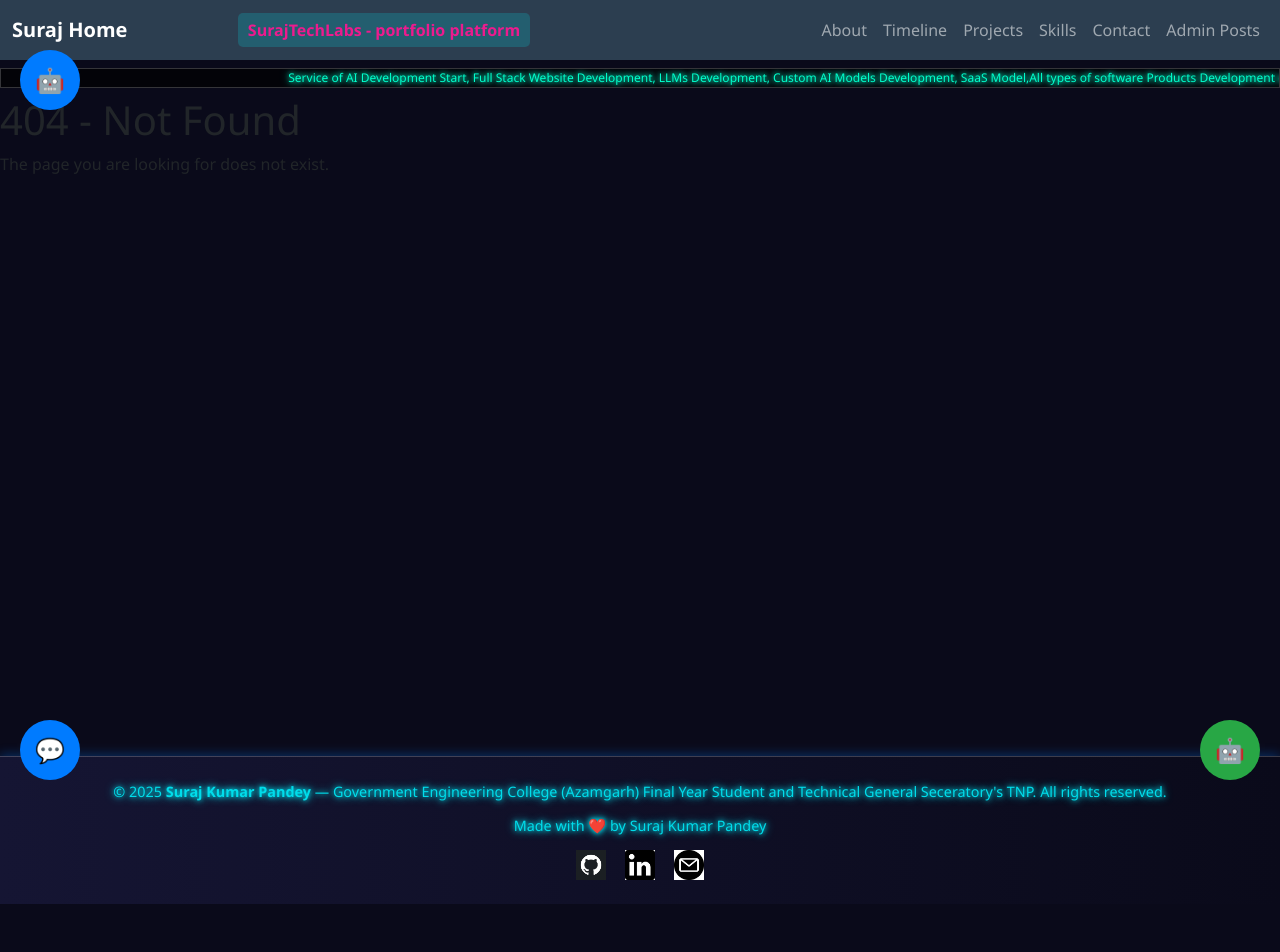
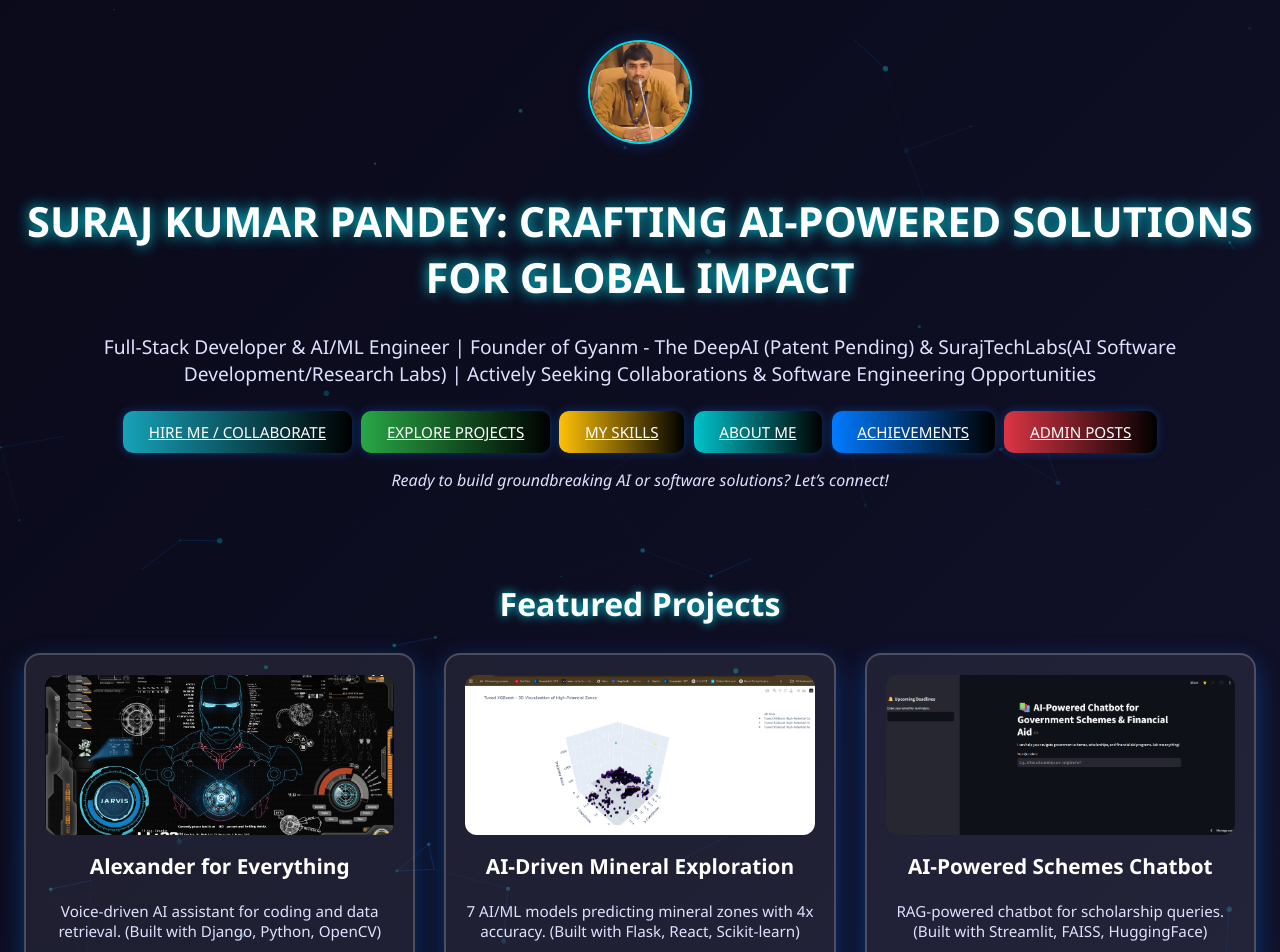
Before and after one commit to surajpandey111/suraj-portfolio, a React (Create React App) app: page /home in a window 1280 px wide. Shown: the top 952 px of the page. Before the commit the page ends 904 px from the top, so only its background shows below. Built offline with nearby package versions, Linux system fonts and the light colour scheme.

Commit message:
Refactor App component for routing and navigation
Refactor App component to use BrowserRouter and Routes for navigation, replacing the previous structure with a more modular approach. Added Login and Explore components while removing unnecessary elements.

```diff
--- a/src/App.js
+++ b/src/App.js
@@ -1,108 +1,26 @@
 import React from "react";
-  import { BrowserRouter as Router, Routes, Route, Link } from "react-router-dom";
-  import PortfolioChat from "./PortfolioChat";
-  import PortfolioChatFaiss from "./PortfolioChatFaiss";
-  import AdminPosts from "./AdminPosts";
-  import About from "./About";
-  import Timeline from "./Timeline";
-  import Contact from "./Contact";
-  import Skills from "./Skills";
-  import Projects from "./Projects";
-  import Home from "./Home";
-  import NotFound from "./NotFound";
-  import "./App.css";
-  import "slick-carousel/slick/slick.css";
-  import "slick-carousel/slick/slick-theme.css";
-  import 'bootstrap/dist/css/bootstrap.min.css';
-  import 'bootstrap/dist/js/bootstrap.bundle.min.js';
+import { BrowserRouter, Routes, Route, Navigate } from "react-router-dom";
 
-  function App() {
-    return (
-      <Router basename={process.env.PUBLIC_URL}>
-        <PortfolioChat />
-        <PortfolioChatFaiss />
+import Login from "./Login";
+import Home from "./Home";
+import Explore from "./Explore";
 
-        <nav className="navbar navbar-expand-lg navbar-dark" style={{ backgroundColor: '#2c3e50', minHeight: '60px' }}>
-          <div className="container-fluid">
-            <Link className="navbar-brand fw-bold" to="/">Suraj Home</Link>
-             <div className="navbar-center-text">
-            <span className="navbar-text" style={{ color: '#ec1b8eff', backgroundColor: 'rgba(0, 221, 235, 0.2)', padding: '5px 10px', borderRadius: '5px' }}>
-              SurajTechLabs - portfolio platform
-            </span>
-          </div>
-            <button className="navbar-toggler" data-bs-toggle="collapse" data-bs-target="#navbarNav">
-              <span className="navbar-toggler-icon"></span>
-            </button>
-            <div className="collapse navbar-collapse" id="navbarNav">
-              <ul className="navbar-nav ms-auto">
-                <li className="nav-item"><Link className="nav-link" to="/about">About</Link></li>
-                <li className="nav-item"><Link className="nav-link" to="/timeline">Timeline</Link></li>
-                <li className="nav-item"><Link className="nav-link" to="/projects">Projects</Link></li>
-                <li className="nav-item"><Link className="nav-link" to="/skills">Skills</Link></li>
-                <li className="nav-item"><Link className="nav-link" to="/contact">Contact</Link></li>
-                <li className="nav-item"><Link className="nav-link" to="/admin-posts">Admin Posts</Link></li>
-              </ul>
-            </div>
-          </div>
-        </nav>
+const App = () => {
+  return (
+    <BrowserRouter>
+      <Routes>
+        {/* Default Route */}
+        <Route path="/" element={<Login />} />
 
-        <div className="scrolling-slit">
-          <div className="scrolling-text">
-            Service of AI Development Start, Full Stack Website Development, LLMs Development, Custom AI Models Development, SaaS Model,All types of software Products Development even complex etc at Large Discount Contact Me
-          </div>
-        </div>
+        {/* Main Pages */}
+        <Route path="/home" element={<Home />} />
+        <Route path="/explore" element={<Explore />} />
 
-        <button
-          onClick={() => window.open("https://portfolio-suraj-ai.streamlit.app/", "_blank")}
-          style={{
-            position: "fixed",
-            top: 50,
-            left: 20,
-            background: "#007bff",
-            color: "#fff",
-            borderRadius: "50%",
-            width: 60,
-            height: 60,
-            border: "none",
-            fontSize: "24px",
-            zIndex: 999
-          }}
-        >
-          🤖
-        </button>
+        {/* Safety Redirect (VERY IMPORTANT for Render) */}
+        <Route path="*" element={<Navigate to="/home" replace />} />
+      </Routes>
+    </BrowserRouter>
+  );
+};
 
-        <div className="main-content">
-          <Routes>
-            <Route path="/" element={<Home />} />
-            <Route path="/about" element={<About />} />
-            <Route path="/timeline" element={<Timeline />} />
-            <Route path="/projects" element={<Projects />} />
-            <Route path="/skills" element={<Skills />} />
-            <Route path="/contact" element={<Contact />} />
-            <Route path="/admin-posts" element={<AdminPosts />} />
-            <Route path="*" element={<NotFound />} />
-          </Routes>
-        </div>
-
-        <footer className="app-footer">
-          <div className="footer-content">
-            <p className="footer-text">© 2025 <strong>Suraj Kumar Pandey</strong> — Government Engineering College (Azamgarh) Final Year Student and Technical General Seceratory's TNP. All rights reserved.</p>
-            <p className="footer-text"> Made with ❤️ by Suraj Kumar Pandey</p>
-            <div className="footer-social">
-              <a href="https://github.com/surajpandey111/" target="_blank" rel="noopener noreferrer" title="GitHub">
-                <img src="/github-icon.jpg" alt="GitHub" className="social-icon" loading="lazy" />
-              </a>
-              <a href="https://www.linkedin.com/in/suraj-kumar-pandey-gyanmaifounder/" target="_blank" rel="noopener noreferrer" title="LinkedIn">
-                <img src="/linkedin-icon.jpg" alt="LinkedIn" className="social-icon" loading="lazy" />
-              </a>
-              <a href="mailto:worldforensic@gmail.com" title="Email">
-                <img src="/email-icon.jpg" alt="Email" className="social-icon" loading="lazy" />
-              </a>
-            </div>
-          </div>
-        </footer>
-      </Router>
-    );
-  }
-
-  export default App;
+export default App;
```
